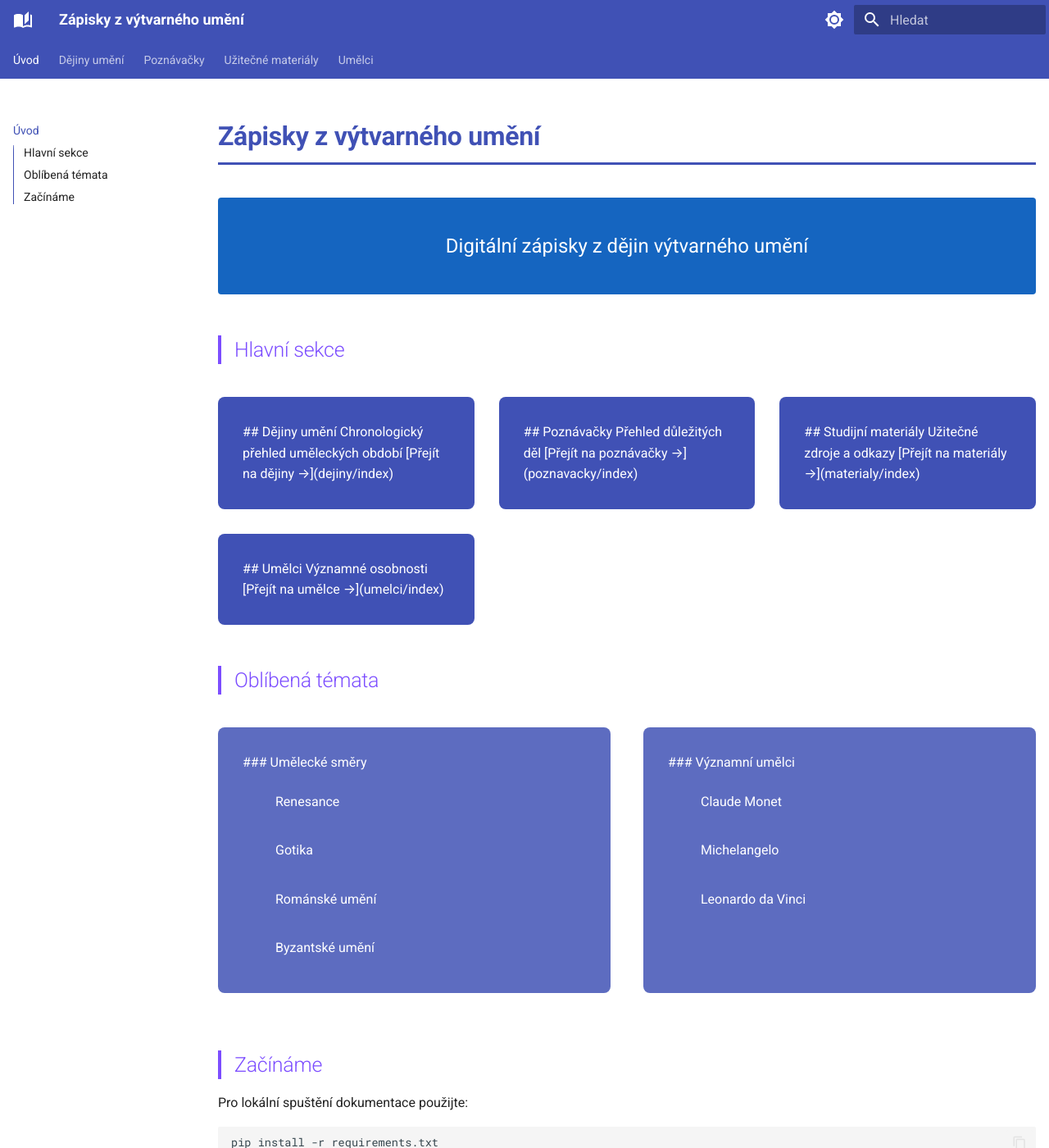
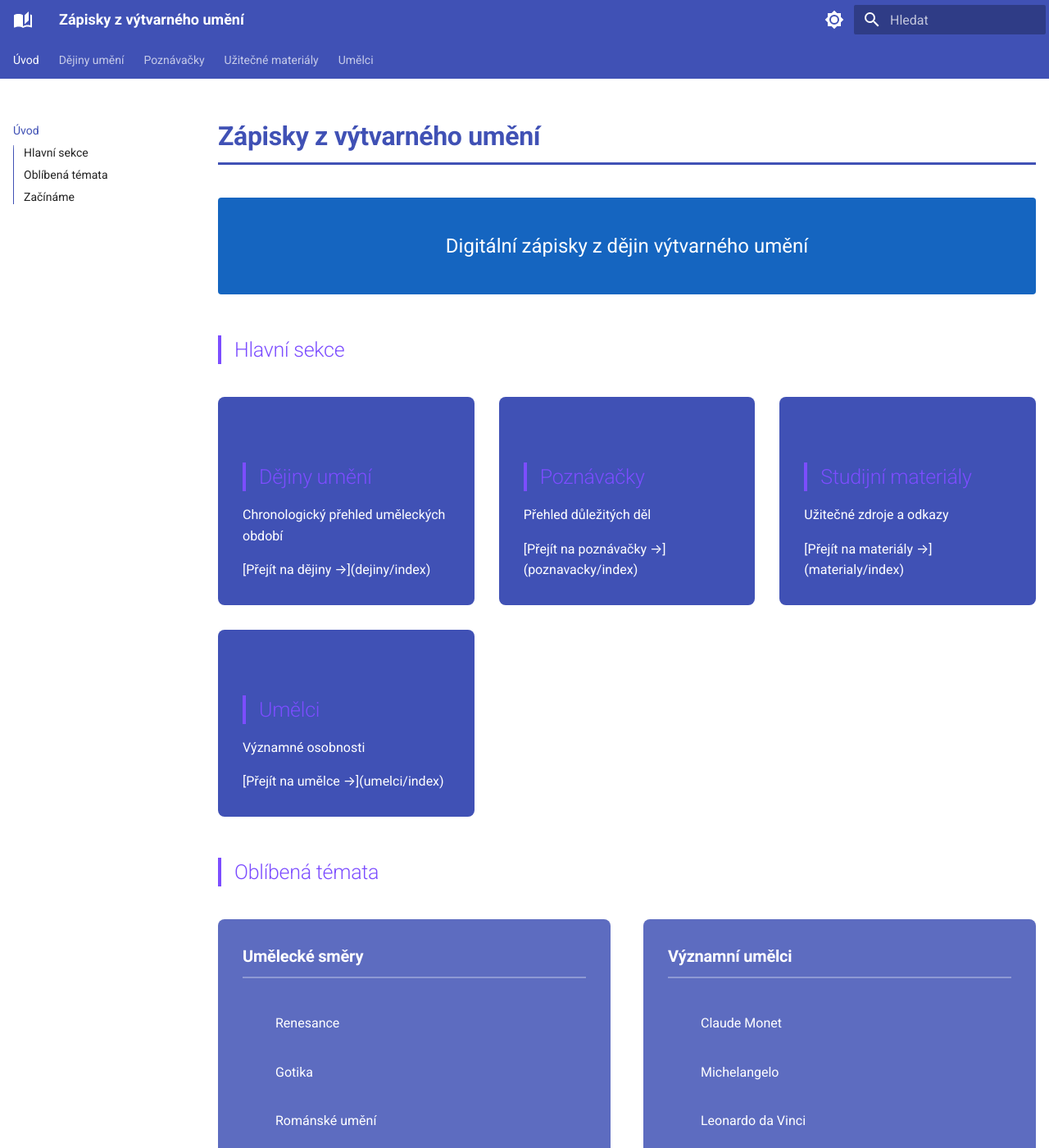
Before and after one commit to Alexuspo/Vupanska, an MkDocs documentation site: the page built from docs/index.md, in a window 1280 px wide and 1400 px high. Shown: the whole window at 82% size. Built offline with MkDocs 1.6.1 and Material for MkDocs 9.7.7, drawn with Linux system fonts in a browser that asks for light colours.

Commit message:
mm tak nenačítají...

```diff
--- a/docs/index.md
+++ b/docs/index.md
@@ -8,33 +8,29 @@
 
 <div class="nav-grid">
 <div class="nav-item">
-
-## Dějiny umění
-Chronologický přehled uměleckých období
+<h2>Dějiny umění</h2>
+<p>Chronologický přehled uměleckých období</p>
 
 [Přejít na dějiny →](dejiny/index)
 </div>
 
 <div class="nav-item">
-
-## Poznávačky
-Přehled důležitých děl
+<h2>Poznávačky</h2>
+<p>Přehled důležitých děl</p>
 
 [Přejít na poznávačky →](poznavacky/index)
 </div>
 
 <div class="nav-item">
-
-## Studijní materiály
-Užitečné zdroje a odkazy
+<h2>Studijní materiály</h2>
+<p>Užitečné zdroje a odkazy</p>
 
 [Přejít na materiály →](materialy/index)
 </div>
 
 <div class="nav-item">
-
-## Umělci
-Významné osobnosti
+<h2>Umělci</h2>
+<p>Významné osobnosti</p>
 
 [Přejít na umělce →](umelci/index)
 </div>
@@ -44,8 +40,7 @@ Významné osobnosti
 
 <div class="topics">
 <div class="topic-section">
-
-### Umělecké směry
+<h3>Umělecké směry</h3>
 <ul>
     <li><a href="dejiny/renesance">Renesance</a></li>
     <li><a href="dejiny/gotika">Gotika</a></li>
@@ -55,8 +50,7 @@ Významné osobnosti
 </div>
 
 <div class="topic-section">
-
-### Významní umělci
+<h3>Významní umělci</h3>
 <ul>
     <li><a href="dejiny/claude-monet">Claude Monet</a></li>
     <li><a href="umelci/michelangelo">Michelangelo</a></li>
```
